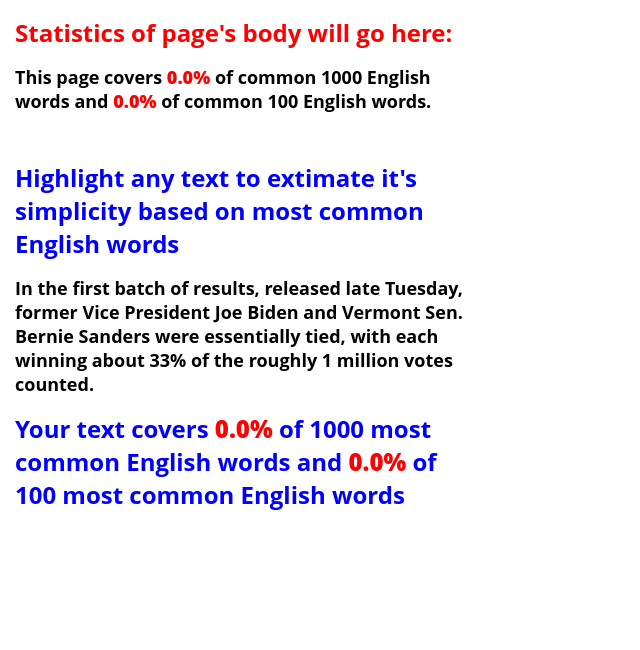
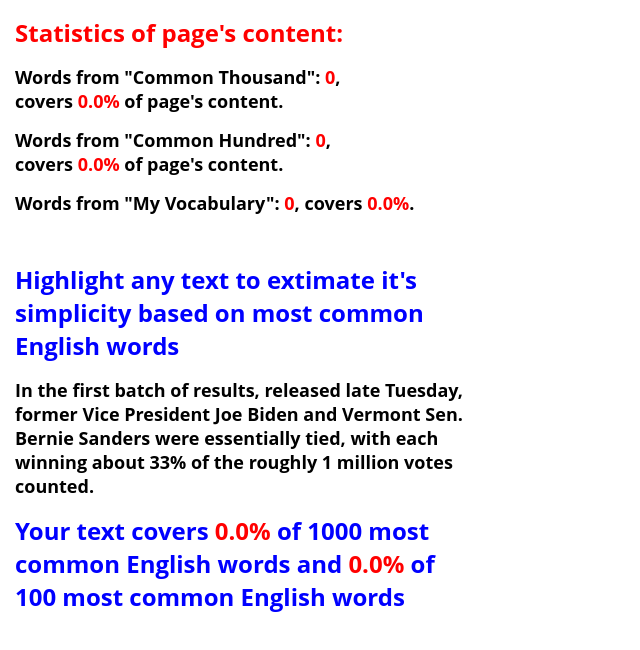
Before and after one commit to easably/checking-simple-english, a React (Create React App) app: page / in a window 1280 px wide. Shown: the top 650 px of the page, without its empty margins (0-640 px from the left). Built offline with nearby package versions, Linux system fonts and the light colour scheme; no server answers.

Commit message:
Add helper func to check number of compared words

```diff
--- a/src/App.js
+++ b/src/App.js
@@ -2,10 +2,12 @@
 import React, { Component } from 'react';
 
 import { checkTextSimple } from './helpers/checkTextSimple/checkTextSimple';
+import { checkWordsNum } from './helpers/checkWordsNum/checkWordsNum';
 import { getDOMText } from './helpers/GetDOMText/getDOMText';
 
 import { common_100_EnglishWords } from './assets/EnglishCommonWords/100_Words/100_words';
 import { common_1000_EnglishWords } from './assets/EnglishCommonWords/1000_Words/1000_words';
+import { my_Vocabulary } from './assets/myVocabulary/myVocabulary';
 
 
 export default class App extends Component {
@@ -17,10 +19,10 @@ export default class App extends Component {
 
   componentDidMount() {
 
-		getDOMText().then(text => {
-			this.setState({
-				bodyText: text
-			})
+    getDOMText().then(text => {
+      this.setState({
+        bodyText: text
+      })
     });
 
     document.addEventListener("mouseup", this.getText);
@@ -55,15 +57,19 @@ export default class App extends Component {
 
       <div className="Extension">
 
-        <h1 style={{ color: "red" }}>Statistics of page's body will go here: </h1>
+        <h1 style={{ color: "red" }}>Statistics of page's content: </h1>
 
-      <h2>This page covers <span style={{ fontWeight: "900", color:"red"}}>{checkTextSimple(bodyText, common_1000_EnglishWords)}</span> of
-      common 1000 English words
-      and <span style={{ fontWeight: "900", color:"red"}}>{checkTextSimple(bodyText, common_100_EnglishWords)}</span> of
-      common 100 English words.
-      </h2>
+        <h2>Words from "Common Thousand": <span style={{ color: "red" }}>{checkWordsNum(bodyText, common_1000_EnglishWords)}</span>, <br/>
+        covers <span style={{ color: "red" }}>{checkTextSimple(bodyText, common_1000_EnglishWords)}</span> of page's content.
+    </h2>
+        <h2>Words from "Common Hundred": <span style={{ color: "red" }}>{checkWordsNum(bodyText, common_100_EnglishWords)}</span>, <br/>
+        covers <span style={{ color: "red" }}>{checkTextSimple(bodyText, common_100_EnglishWords)}</span> of page's content.
+    </h2>
+        <h2>Words from "My Vocabulary": <span style={{ color: "red" }}>{checkWordsNum(bodyText, my_Vocabulary)}</span>,
+        covers <span style={{ color: "red" }}>{checkTextSimple(bodyText, my_Vocabulary)}</span>.
+    </h2>
 
-        <br/>
+        <br />
 
         <h1 style={{ color: "blue" }}>Highlight any text to extimate it's simplicity based on most common English words</h1>
 
@@ -71,9 +77,9 @@ export default class App extends Component {
           Bernie Sanders were essentially tied, with each winning about 33% of the roughly 1 million votes counted.</h2>
 
         <h1 style={{ color: "blue" }}>Your text
-        covers <span style={{ fontWeight: "900", color: 'red' }}>{checkTextSimple(selectedText, common_1000_EnglishWords)} </span>
+        covers <span style={{ color: 'red' }}>{checkTextSimple(selectedText, common_1000_EnglishWords)} </span>
         of 1000 most common English words
-        and <span style={{ fontWeight: "900", color: 'red' }}>{checkTextSimple(selectedText, common_100_EnglishWords)} </span>
+        and <span style={{ color: 'red' }}>{checkTextSimple(selectedText, common_100_EnglishWords)} </span>
         of 100 most common English words</h1>
 
       </div>
--- /dev/null
+++ b/src/helpers/checkWordsNum/checkWordsNum.js
@@ -0,0 +1,16 @@
+
+export const checkWordsNum = (text, commonWords) => {
+
+    const wordsArray = text.replace(/[,.!?]/, "").split(/\s+/);
+
+    let numberMatches = 0;
+
+    wordsArray.forEach((word) => {
+      if(commonWords.some(e => e.toUpperCase() === word.toUpperCase())) {
+        numberMatches++;
+      }
+    });
+
+    return numberMatches;
+
+  };
```
Also changed, not shown: 1 other file (tests, documents, lock files or other folders).
